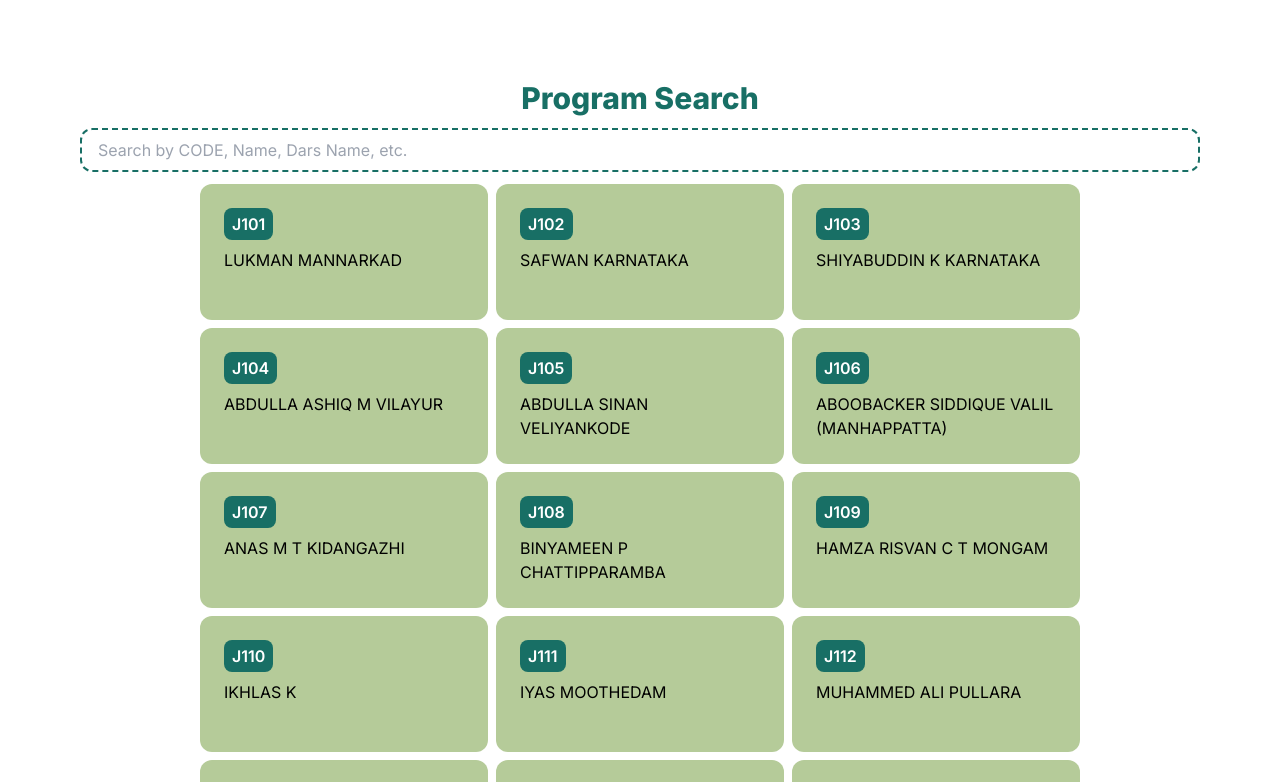
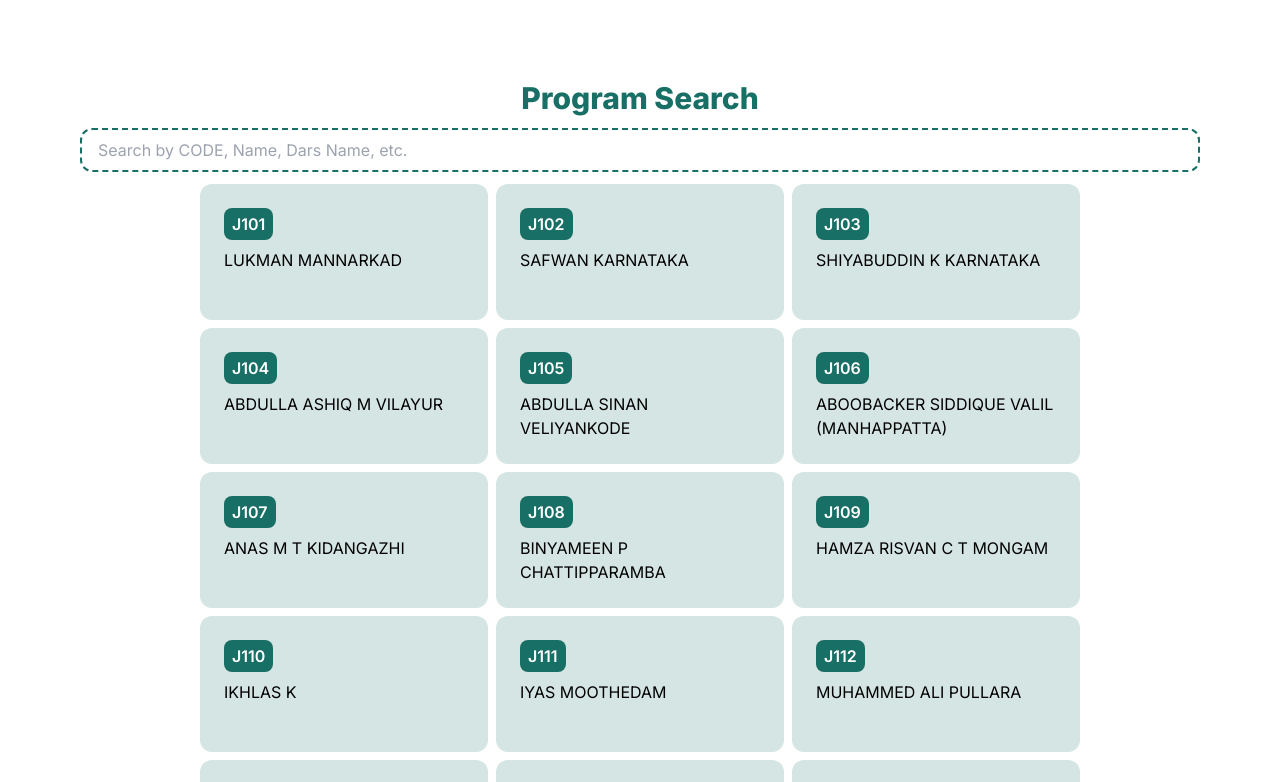
Before and after one commit to ajnanmvr/darsfest, a Next.js app: page / in a window 1280 px wide. Shown: the top 782 px of the page. Built offline with nearby package versions, Linux system fonts and the light colour scheme.

Commit message:
colour change tailwind.config.js

```diff
--- a/tailwind.config.js
+++ b/tailwind.config.js
@@ -9,8 +9,8 @@ module.exports = {
     extend: {
       colors: {
         primary: '#186F65', // Change this to your primary color code
-        primaryDark: 'darkgreen', // Change this to your primary color code
-        secondary: '#B5CB99', // Change this to your secondary color code
+        primaryDark: '#104a43', // Change this to your primary color code
+        secondary: '#d5e5e3', // Change this to your secondary color code
       },
     },
   },
```
